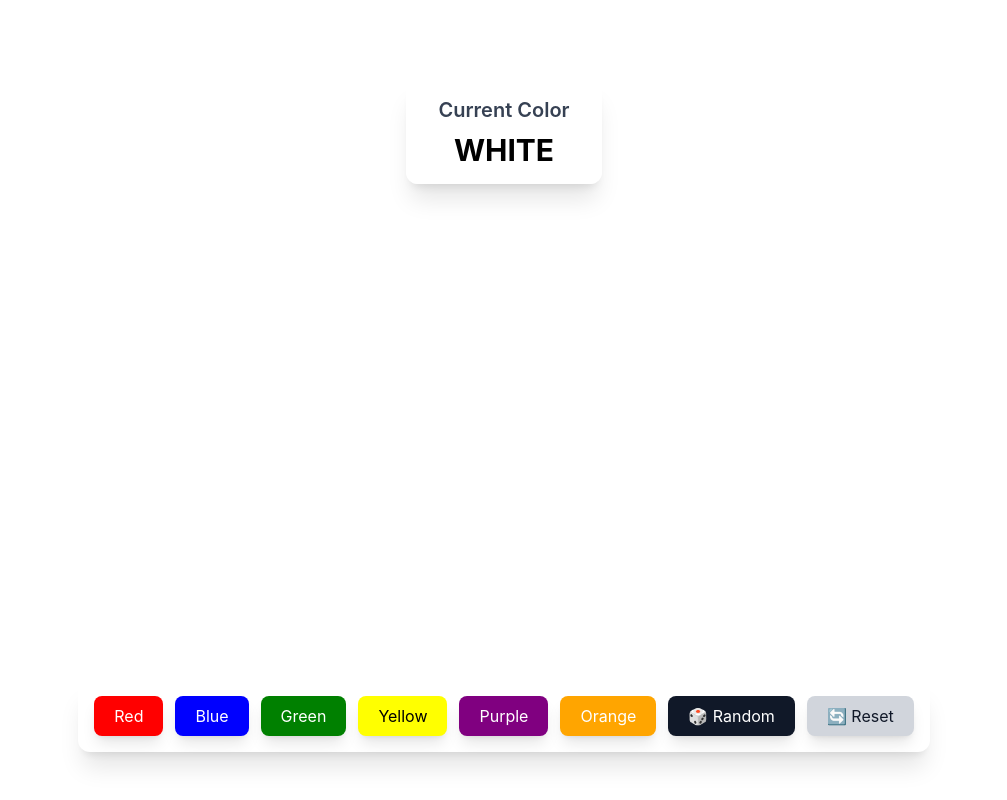
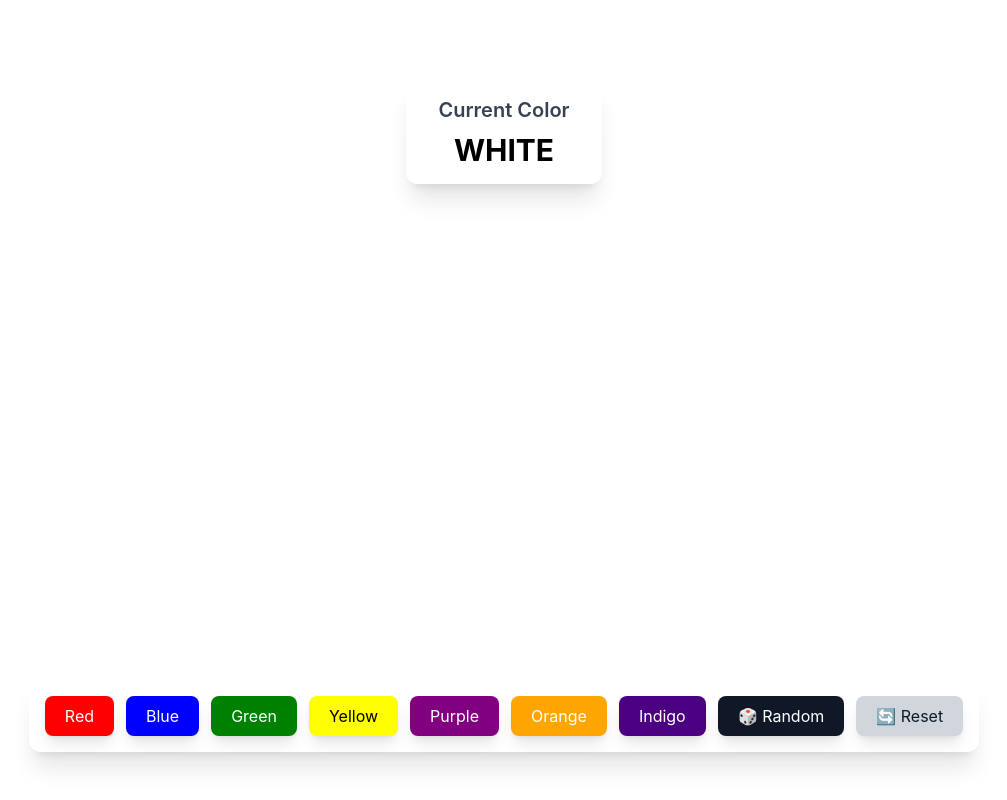
Before and after one commit to its-shilpa/react-background-changer, a React (Vite) app: page / in a window 1280 px wide. Shown: the whole page, without its empty margins (136-1143 px from the left). Built offline with nearby package versions, Linux system fonts and the light colour scheme.

Commit message:
changes made

```diff
--- a/src/App.jsx
+++ b/src/App.jsx
@@ -12,6 +12,7 @@ function App() {
     "yellow",
     "purple",
     "orange",
+    "indigo",
   ];
 
   const randomColor = () => {
@@ -50,7 +51,7 @@ function App() {
                 focus:outline-none
                 ${
                   item === color
-                    ? "ring-4 shadow-stone-500 scale-105"
+                    ? "shadow-stone-500 scale-105"
                     : ""
                 }
                 ${item === "yellow" ? "text-black" : "text-white"}
```
